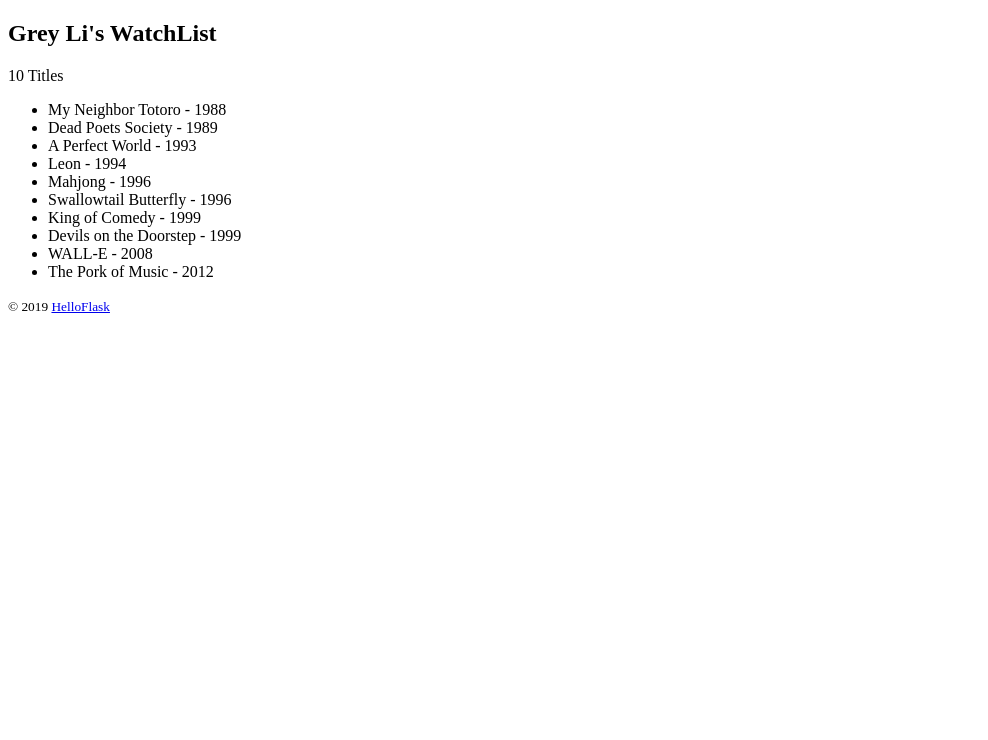
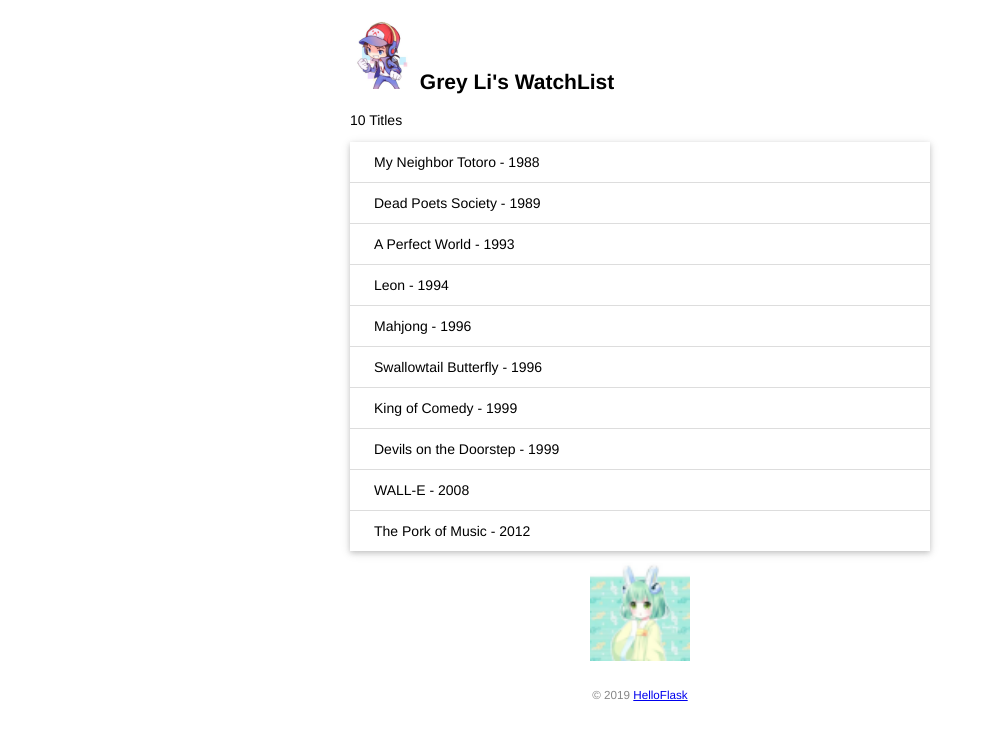
Before and after one commit to GXF0102/watchlist, a Flask app: page / in a window 1280 px wide. Shown: the top 740 px of the page, without its empty margins (0-988 px from the left). Run offline with Flask 2, Linux system fonts and the light colour scheme.

Commit message:
Add static files

```diff
--- /dev/null
+++ b/static/style.css
@@ -0,0 +1,48 @@
+/* 页面整体 */
+body {
+    margin: auto;
+    max-width: 580px;
+    font-size: 14px;
+    font-family: Helvetica, Arial, sans-serif;
+}
+
+/* 页脚 */
+footer {
+    color: #888;
+    margin-top: 15px;
+    text-align: center;
+    padding: 10px;
+}
+
+/* 头像 */
+.avatar {
+    width: 40px;
+}
+
+/* 电影列表 */
+.movie-list {
+    list-style-type: none;
+    padding: 0;
+    margin-bottom: 10px;
+    box-shadow: 0 2px 5px 0 rgba(0, 0, 0, 0.16), 0 2px 10px 0 rgba(0, 0, 0, 0.12);
+}
+
+.movie-list li {
+    padding: 12px 24px;
+    border-bottom: 1px solid #ddd;
+}
+
+.movie-list li:last-child {
+    border-bottom:none;
+}
+
+.movie-list li:hover {
+    background-color: #f8f9fa;
+}
+
+/* 龙猫图片 */
+.totoro {
+    display: block;
+    margin: 0 auto;
+    height: 100px;
+}
--- a/templates/index.html
+++ b/templates/index.html
@@ -4,16 +4,23 @@
 <head>
 	<meta charset="utf-8">
 	<title>{{name}}'s WatchList</title>
+	<link rel="icon"  href="{{url_for('static',filename='favicon.png')}}">
+	<link rel="stylesheet" type="text/css" href="{{url_for('static',filename='style.css')}}">
 </head>
 <body>
-	<h2>{{name}}'s WatchList</h2>
+	<h2>
+		<img alt="Avator" class="avator" src="{{url_for('static',filename='images/luban.png')}}">
+		{{name}}'s WatchList
+	</h2>
 	{#使用 length 过滤器获取movies 变量的长度#}
+
 	<p>{{movies|length}} Titles</p>
-	<ul>
+	<ul class="movie-list">
 		{% for movie in movies %}
 		<li>{{movie.title}} - {{movie.year}}</li>
 		{% endfor %}
 	</ul>
+	<img alt="Waling Totoro" class="totoro" src="{{url_for('static',filename='images/caiwenji.png')}}">
 	<footer>
 		<small>&copy; 2019 <a href="http://helloflask.com/tutorial">HelloFlask</a></small>
 	</footer>
```
Also changed, not shown: static/favicon.png (added), static/images/caiwenji.png (added), static/images/luban.png (added).
